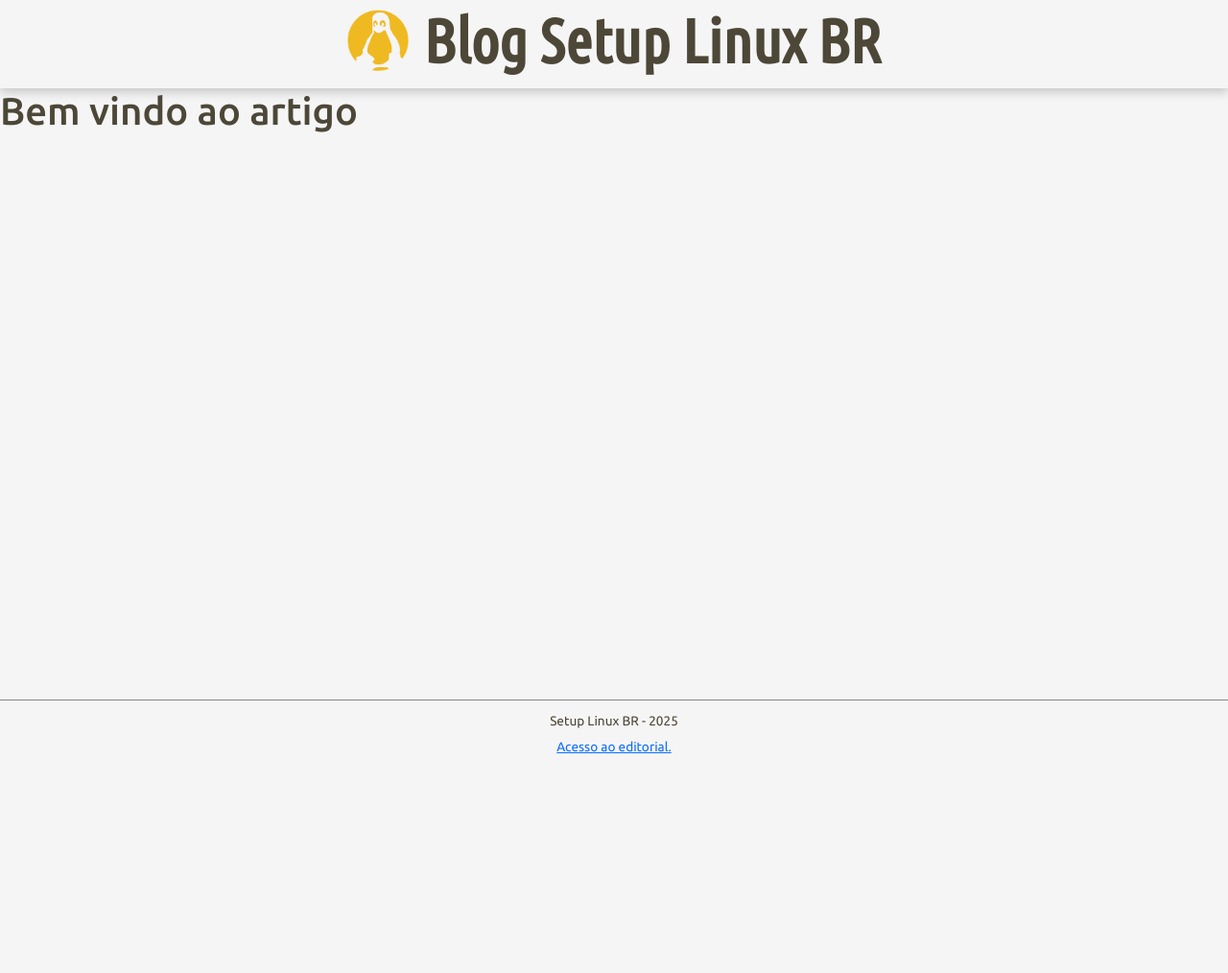
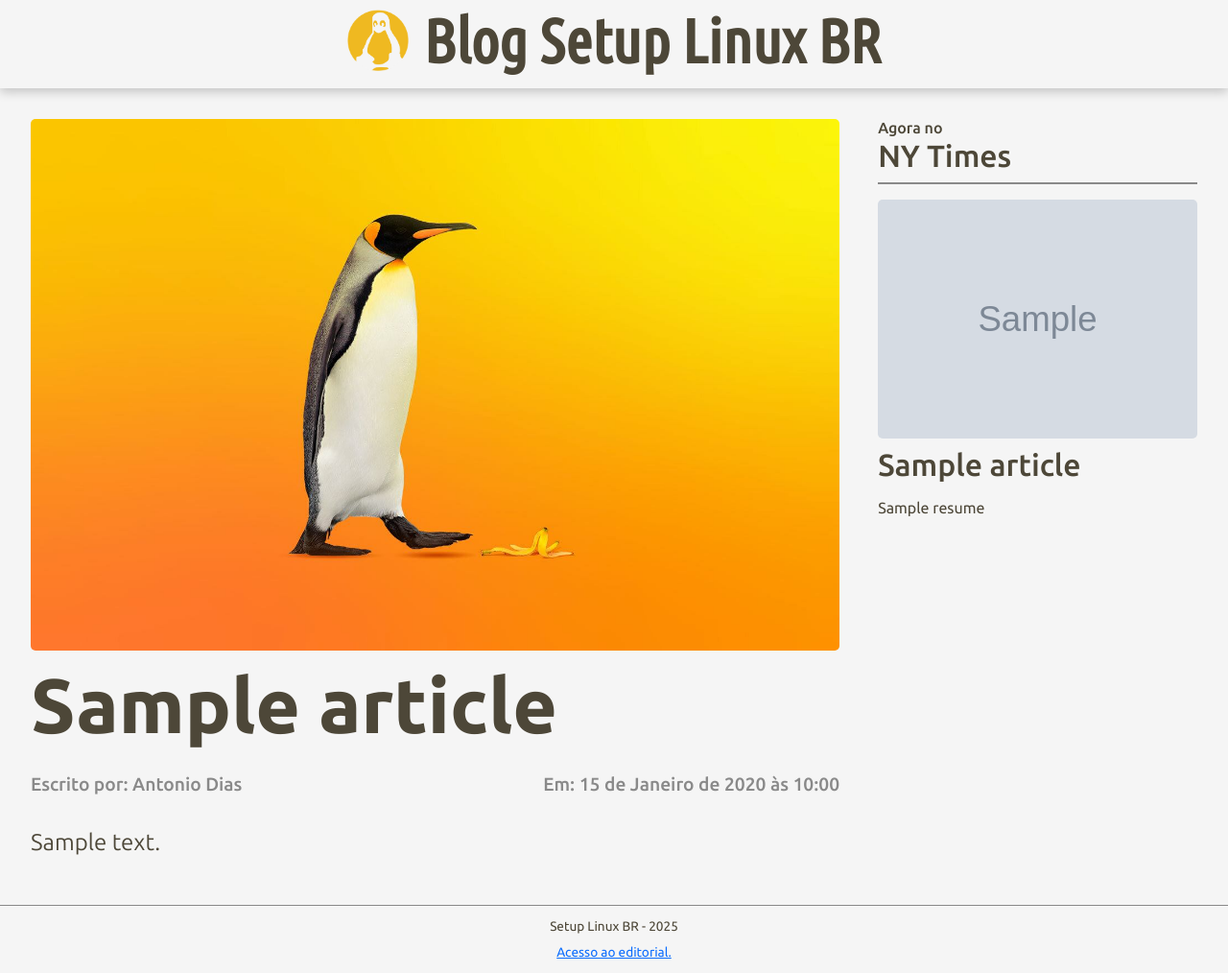
Before and after one commit to antonioisaacdias/wsBackend-Fabrica25.1, a Django app: template templates/frontend/article.html in a window 1280 px wide. Shown: the whole page at 96% size. Before the commit the page ends 785 px from the top, so only its background shows below. Run offline with Django 5.2, Linux system fonts and the light colour scheme; tables that the repository leaves empty hold one stand-in row (values such as "Sample post"); the template is opened without the code that fills it: values that come from a table or form of the project are taken from there, most other values are stand-ins (such as "Sample title", 1, 10 or a date in 2020); grey boxes marked "Sample" are stand-in pictures; some libraries are stand-ins or nearby versions.

Commit message:
sparkles: feat: Adiciona a view e template de full post.

```diff
--- a/api/views.py
+++ b/api/views.py
@@ -151,7 +151,6 @@ def nyt_tech_articles(request):
                     'url': result['url']
                 }
                 articles.append(article)
-                print(article['subject'])
 
         else:
             articles = []
--- a/static/css/index.css
+++ b/static/css/index.css
@@ -32,6 +32,8 @@ main {
 
 header {
     .brandbar{
+        text-decoration: none;
+        color: #4D4738;
         padding-block: 0.625rem;
         display: flex;
         flex-wrap: nowrap;
@@ -184,6 +186,74 @@ footer {
     }
 }
 
+.full-post{
+    padding: 2rem 2rem;
+    max-width: 90rem;
+    height: 100%;
+    display: flex;
+    flex-direction: row;
+    flex-wrap: nowrap;
+    gap: 2.5rem;
+    margin-inline: auto;
+    img{
+        border-radius: 5px;
+    }
+
+    article{
+        width: 100%;
+        h1{
+            font: 700 5rem/100% var(--font-interface);
+            margin-top: 1rem;
+        }
+        img{
+            width: 100%;
+            height: auto;
+        }
+        div {
+            margin-top: 2rem;
+            font: 500 1.2rem/120% var(--font-interface);
+            color: var(--brand-stroke);
+            display: flex;
+            flex-direction: row;
+            flex-wrap: nowrap;
+            justify-content: space-between;
+        }
+        p {
+            margin-top: 2rem;
+            font: 400 1.5rem/140% var(--font-articles)
+        }
+    }
+    aside{
+        width: 30rem;
+        display: flex;
+        flex-direction: column;
+        div:first-of-type {
+            font-weight: 500;
+            border-bottom: 2px solid var(--brand-stroke);
+            h4 {
+                font-size: 2rem;
+            }
+        }
+        .card-aside{
+            cursor: pointer;
+            margin-top: 1rem;
+            display: flex;
+            flex-direction: column;
+            gap: .5rem;
+            img {
+                width: 100%;
+                height: auto;
+            }
+        }
+
+        div:not(:last-of-type){
+            border-bottom: 2px solid var(--brand-stroke);
+        }
+
+    }
+
+}
+
 @media (max-width: 750px) {
     .navbar-collapse .navbar-nav .nav-item{
         padding-block: .5rem;
--- a/templates/frontend/article.html
+++ b/templates/frontend/article.html
@@ -2,5 +2,33 @@
 
 {% load static %}
 {% block content %}
-<h1>Bem vindo ao artigo</h1>
+<section class="full-post">
+    <article>
+        <img src="{% static 'img/post-example.jpg'%}" alt="" width="">
+        <h1>{{article.title}}</h1>
+        <div>
+            <span>
+                Escrito por: Antonio Dias
+            </span>
+            <span>
+                Em: {{article.created_at}}
+            </span>
+        </div>
+        <p>{{article.content}}</p>
+    </article>
+    <aside>
+        <div>
+            Agora no
+            <h4>NY Times</h4>
+        </div>
+
+        {% for article in nyt_news|slice:":5" %}
+        <div class="card-aside" onclick="window.location.href='{{ article.url }}'">
+            <img src="{{article.image}}" alt="" width="">
+            <h2>{{ article.title }}</h2>
+            <p>{{ article.resume }}</p>
+        </div>
+        {% endfor %}
+    </aside>
+</section>
 {% endblock %}
--- a/templates/frontend/base.html
+++ b/templates/frontend/base.html
@@ -17,12 +17,12 @@
 </head>
 <body>
     <header>
-        <div class=".container-fluid brandbar">
+        <a class=".container-fluid brandbar" href="/">
             <img src="{% static 'img/logo.png' %}" alt="Logo Setup Linux BR">
             <h1>
                 Blog Setup Linux BR
             </h1>
-        </div>
+        <a/>
         {% if request.resolver_match.view_name == 'index'  or request.resolver_match.view_name == 'full_article'%}
         <nav class="navbar navbar-expand-sm">
             <div class="container-fluid">
--- a/templates/frontend/new_article.html
+++ b/templates/frontend/new_article.html
@@ -41,8 +41,9 @@
                 <textarea class="form-control" id="content" name="content" style="height: 60rem;" ></textarea>
                 <label for="content">Conteúdo</label>
             </div>
-            <div class="d-flex justify-content-end mb-5">
-                <button type="submit" class="btn btn-primary btn-lg">Salvar</button>
+            <div class="form-floating mb-3">
+                <input type="file" class="form-control" id="subject" name="subject">
+                <label for="content">Conteúdo</label>
             </div>
         </form>
     </div>
```
Also changed, not shown: frontend/views.py (+11 -2 lines), api/migrations/0004_article_image.py (added), api/migrations/0005_remove_article_image.py (added), api/models.py (line endings or trailing spaces).
